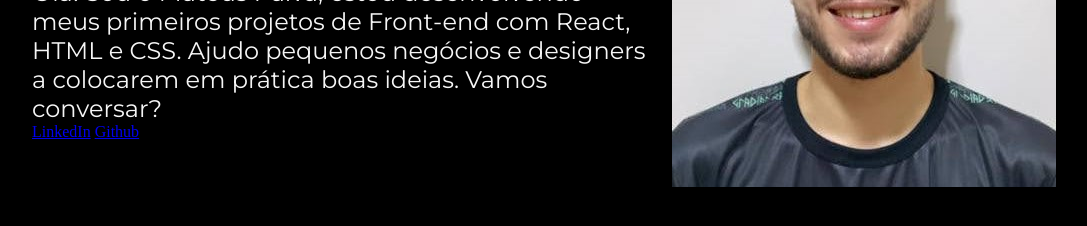
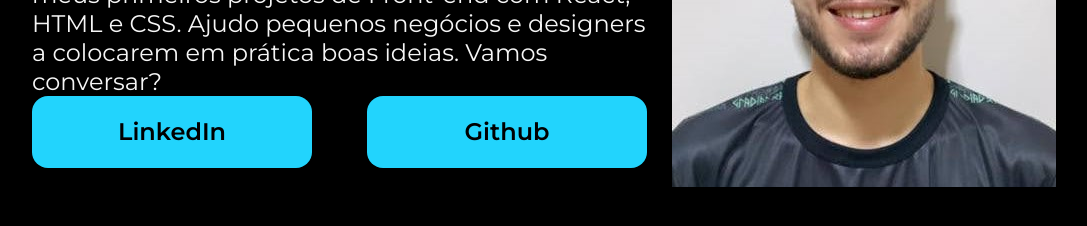
Before and after one commit to mateusopaiva/portifolio, a plain HTML site: page index.html in a window 1280 px wide. Shown: the part 332-558 px from the top of the page, without its empty margins (96-1183 px from the left). Drawn offline with nearby package versions, Linux system fonts and the light colour scheme.

Commit message:
Manipulando botões

```diff
--- a/index.html
+++ b/index.html
@@ -13,8 +13,10 @@
             <section class="apresentacao__conteudo">
                 <h1 class="apresentacao__conteudo__titulo">Eleve seu negócio digital a outro nível <strong class="titulo-destaque">com um Front-end de qualidade!</strong></h1>
                 <p class="apresentacao__conteudo__texto">Olá! Sou o Mateus Paiva, estou desenvolvendo meus primeiros projetos de Front-end com React, HTML e CSS. Ajudo pequenos negócios e designers a colocarem em prática boas ideias. Vamos conversar?</p>
-                <a href="https://www.linkedin.com/in/mateusopaiva/">LinkedIn</a>
-                <a href="https://github.com/mateusopaiva">Github</a>
+                <div class="apresentacao__links">
+                    <a class="apresentacao__links__link" href="https://www.linkedin.com/in/mateusopaiva/">LinkedIn</a>
+                    <a class="apresentacao__links__link" href="https://github.com/mateusopaiva">Github</a>
+                </div>
             </section>
             <img src="Perfil.jpg" alt="Foto Mateus Paiva">
         </main>
--- a/style.css
+++ b/style.css
@@ -1,4 +1,4 @@
-@import url('https://fonts.googleapis.com/css2?family=Krona+One&family=Montserrat&display=swap');
+@import url('https://fonts.googleapis.com/css2?family=Krona+One&family=Montserrat:wght@400;600&display=swap');
 
 * {
     margin: 0;
@@ -35,3 +35,21 @@ body {
     font-size: 24px;
     font-family: 'Montserrat', sans-serif;
 }
+
+.apresentacao__links {
+    display: flex;
+    justify-content: space-between;
+}
+
+.apresentacao__links__link {
+    background-color: #22D4FD;
+    width: 280px;
+    text-align: center;
+    border-radius: 16px;
+    font-size: 24px;
+    font-weight: 600;
+    padding: 21.5px 0;
+    text-decoration: none;
+    color: #000000;
+    font-family: 'Montserrat', sans-serif;
+}
```
